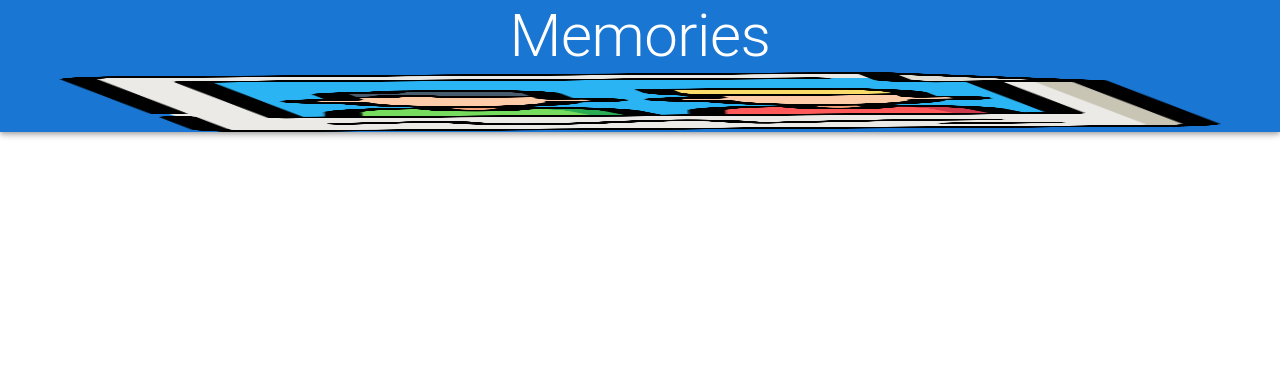
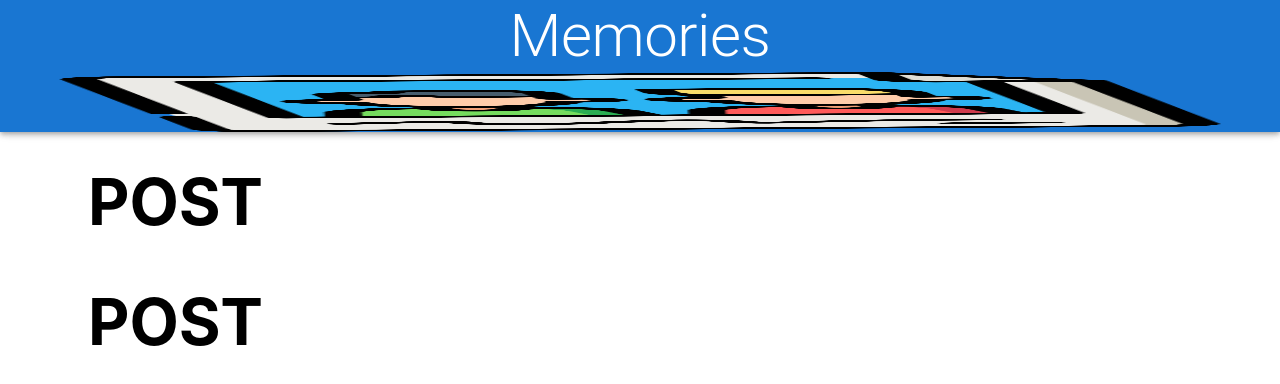
Before and after one commit to AlexeyTuzov/memories, a React (Create React App) app in the folder client/: page / in a window 1280 px wide. Shown: the top 384 px of the page. Built offline with nearby package versions, Linux system fonts and the light colour scheme.

Commit message:
Created templates of react components

```diff
--- a/client/custom.d.ts
+++ b/client/custom.d.ts
@@ -1,4 +1,4 @@
-declare module ".png" {
+declare module "*.png" {
     const content: any;
     export default content;
 }
--- a/client/src/App.tsx
+++ b/client/src/App.tsx
@@ -1,14 +1,28 @@
 import React from 'react';
 import { Container, AppBar, Typography, Grow, Grid } from '@mui/material';
 import memories from './assets/memories.png';
+import Posts from './components/Posts/Posts';
+import Form from './components/Form/Form';
 
 function App() {
     return (
         <Container maxWidth='lg'>
             <AppBar>
                 <Typography variant='h2' align='center'>Memories</Typography>
-            <img src={memories} alt='Memories' height='60'/>
+                <img src={memories} alt='Memories' height='60' />
             </AppBar>
+            <Grow in>
+                <Container>
+                    <Grid container alignItems='stretch' spacing={3}>
+                        <Grid item xs={12} sm={7}>
+                            <Posts />
+                        </Grid>
+                        <Grid item xs={12} sm={4}>
+                            <Form />
+                        </Grid>
+                    </Grid>
+                </Container>
+            </Grow>
         </Container>
     );
 }
--- a/client/src/components/Form/Form.tsx
+++ b/client/src/components/Form/Form.tsx
@@ -0,0 +1,11 @@
+import React, {FC} from 'react';
+
+const Form: FC = () => {
+    return (
+        <h1>
+            FORM
+        </h1>
+    );
+}
+
+export default Form;
--- a/client/src/components/Posts/Post/Post.tsx
+++ b/client/src/components/Posts/Post/Post.tsx
@@ -0,0 +1,11 @@
+import React, {FC} from 'react';
+
+const Post: FC = () => {
+    return (
+        <h1>
+            POST
+        </h1>
+    );
+}
+
+export default Post;
--- /dev/null
+++ b/client/src/components/Posts/Posts.tsx
@@ -0,0 +1,14 @@
+import React, {FC} from 'react';
+import Post from './Post/Post';
+
+const Posts: FC = () => {
+    return (
+        <h1>
+            <Post />
+            <Post />
+            <Post />
+        </h1>
+    );
+}
+
+export default Posts;
```
Also changed, not shown: client/src/components/Posts/Post.tsx (deleted). Lines whose indentation alone changed are shown as unchanged.
